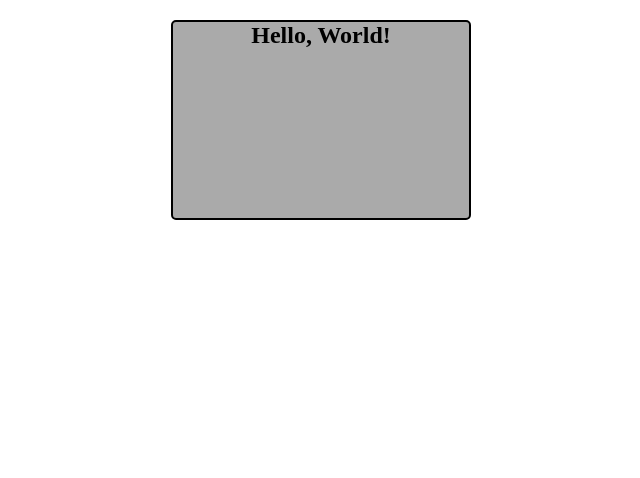
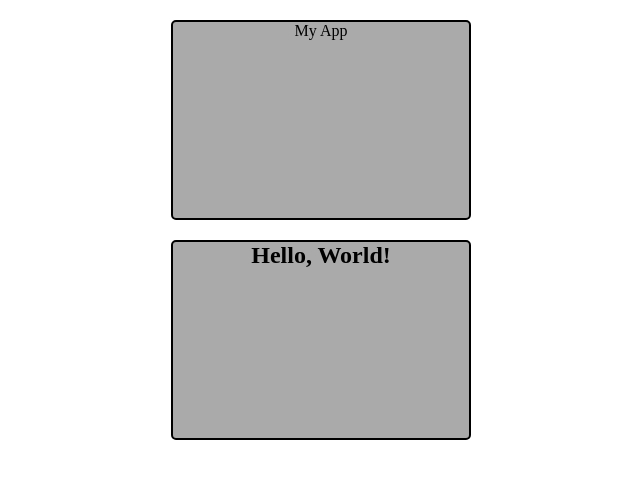
Before and after one commit to Ali7U/lap, a plain HTML site: page index.html in a window 1280 px wide. Shown: the whole page, without its empty margins (319-959 px from the left). Drawn offline with Linux system fonts and the light colour scheme.

Commit message:
nav and div is added

```diff
--- a/index.html
+++ b/index.html
@@ -8,6 +8,12 @@
     <link rel="stylesheet" href="style.css" />
   </head>
   <body>
+    <nav>
+        <div class="icon">
+            My App
+        </div>
+    </nav>
+
     <div>
       <h2>Hello, World!</h2>
     </div>
```
